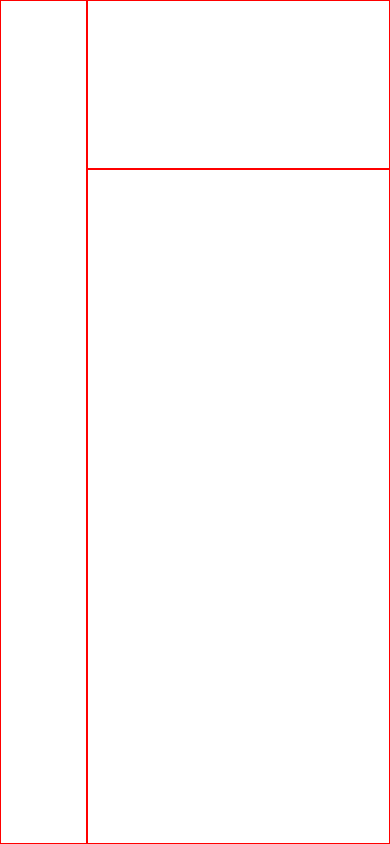
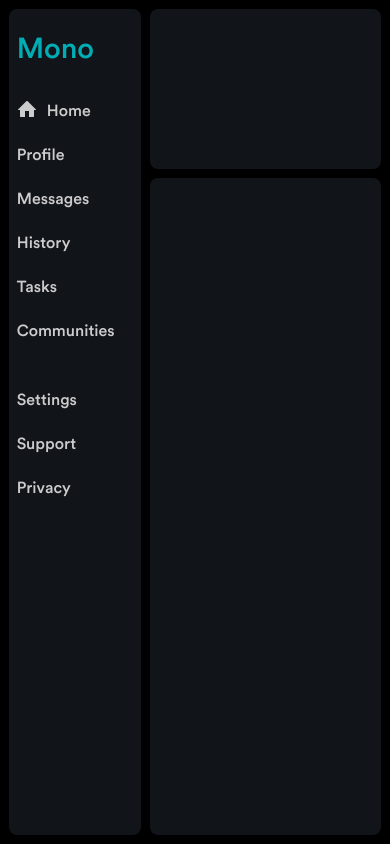
Before and after one commit to grazomarin/dashboard, a plain HTML site: page index.html in a window 390 px wide. Drawn offline with Linux system fonts and the light colour scheme.

Commit message:
added simple design and responsive scaling

```diff
--- a/index.html
+++ b/index.html
@@ -6,18 +6,30 @@
     <meta name="viewport" content="width=device-width, initial-scale=1.0">
     <title>Dashboard</title>
     <link rel="stylesheet" href="style.css">
+    <script src="script.js" defer></script>
 </head>
 <body>
     <div class="container">
-        <div style="border: solid red 1px;" class="sidebar">
+        <div class="sidebar">
+            <div><a href="">Mono</a></div>
+            <div><a href=""><svg width="20px" height="20px" viewBox="0 0 20 20" xmlns="http://www.w3.org/2000/svg"><path d="M18.672 11H17v6c0 .445-.194 1-1 1h-4v-6H8v6H4c-.806 0-1-.555-1-1v-6H1.328c-.598 0-.47-.324-.06-.748L9.292 2.22c.195-.202.451-.302.708-.312.257.01.513.109.708.312l8.023 8.031c.411.425.539.749-.059.749z"/></svg>
+                 Home</a>
+            </div>
+            <div><a href="">Profile</a></div>
+            <div><a href="">Messages</a></div>
+            <div><a href="">History</a></div>
+            <div><a href="">Tasks</a></div>
+            <div><a href="">Communities</a></div>
+            <div><a href="">Settings</a></div>
+            <div><a href="">Support</a></div>
+            <div><a href="">Privacy</a></div>
+        </div>
+
+        <div class="header">
 
         </div>
 
-        <div style="border: solid red 1px;" class="header">
-
-        </div>
-
-        <div style="border: solid red 1px;" class="main">
+        <div class="main">
 
         </div>
 
--- a/style.css
+++ b/style.css
@@ -1,22 +1,93 @@
+@font-face {
+    font-family: 'circular';
+    src: url(fonts/CircularStd-Medium.woff2) format('woff2');
+}
+
+:root {
+    --main-dark: #111419;
+    --main-light: #393E46;
+    --secondary: #00ADB5;
+    --font: #ccc;
+}
+
 * {
     box-sizing: border-box;
+    font-family: 'circular';
 }
 
 body {
     margin: 0;
+    background-color: black;
 }
 
 .container {
     display: grid;
-    grid-template-columns: 1fr 3.5fr;
+    grid-template-columns: minmax(150px, 1fr) 3.5fr;
     grid-template-rows: 1fr 4fr;
     height: 100vh;
 }
 
 .sidebar {
     grid-row: 1/3;
+    display: grid;
+    align-content: start;
+    background-color: var(--main-dark);
+    margin: 9px;
+    border-radius: 8px;
 }
+
+.sidebar > div {
+    height: 44px;
+    display: flex;
+    padding-left: min(40px, 2vw);
+    font-size: clamp(1rem, 1.6vw, 1.2rem);
+}
+
+a {
+    display: flex;
+    height: inherit;
+    text-decoration: none;
+    color: var(--font);
+    align-items: center;
+}
+
+a:hover {
+    color: var(--secondary);
+}
+
+.sidebar > div:nth-child(1) {
+    width: 100%;
+    height: 80px;
+    font-size: clamp(1.8rem, 3vw, 2.6rem);
+}
+
+.sidebar > div:nth-child(1) a {
+    color: var(--secondary);
+}
+
+.sidebar > div:nth-child(7) {
+    margin-bottom: 25px;
+}
+
+
+svg {
+    box-sizing: content-box;
+    width: auto;
+    padding: 0 10px 4px 0;
+    fill: var(--font);
+    /* make the hover color change when the link is hovered */
+}
+
 
 .header {
     grid-column: 2/3;
+    background-color: var(--main-dark);
+    margin: 9px 9px 0 0;
+    border-radius: 8px;
 }
+
+.main {
+    background-color: var(--main-dark);
+    margin: 9px 9px 9px 0;
+    border-radius: 8px;
+}
```
Also changed, not shown: fonts/CircularStd-Medium.woff2 (added), icons/home-svgrepo-com.svg (added), script.js (added).
